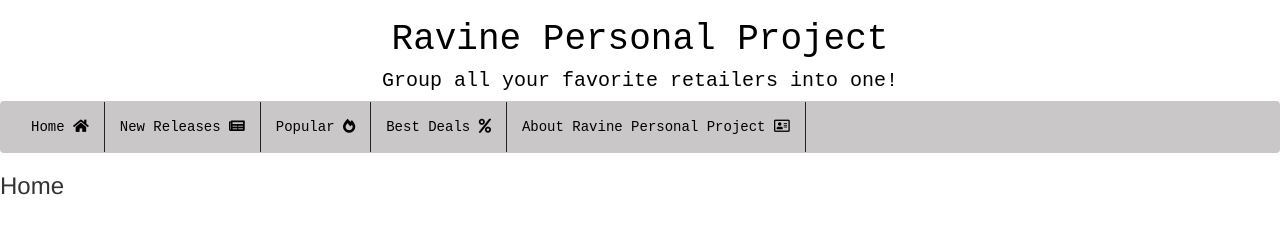
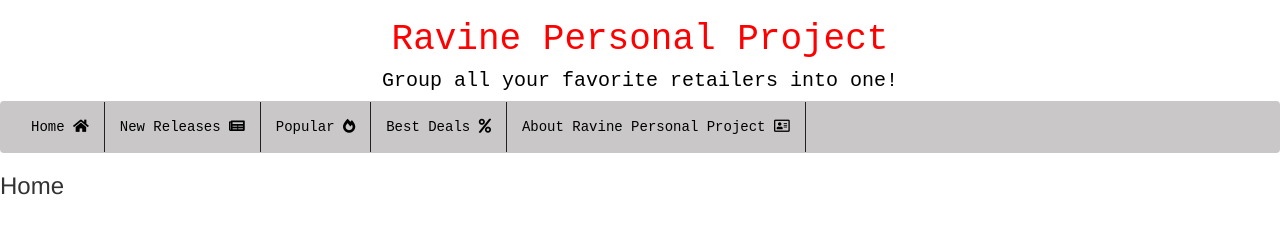
Before and after one commit to sufyansuliman/RavinePersonalProject, a plain HTML site: page docs/index.html in a window 1280 px wide. Drawn offline with nearby package versions, Linux system fonts and the light colour scheme.

Commit message:
red title test

```diff
--- a/docs/index.html
+++ b/docs/index.html
@@ -11,7 +11,7 @@
 </head>
 <!-- Top Header -->
 <div class = "centered" >
-    <h1>Ravine Personal Project</h1>
+    <h1 style="color:red">Ravine Personal Project</h1>
     <h2 class="one-liner">Group all your favorite retailers into one! </h2>
 </div>
 
```
